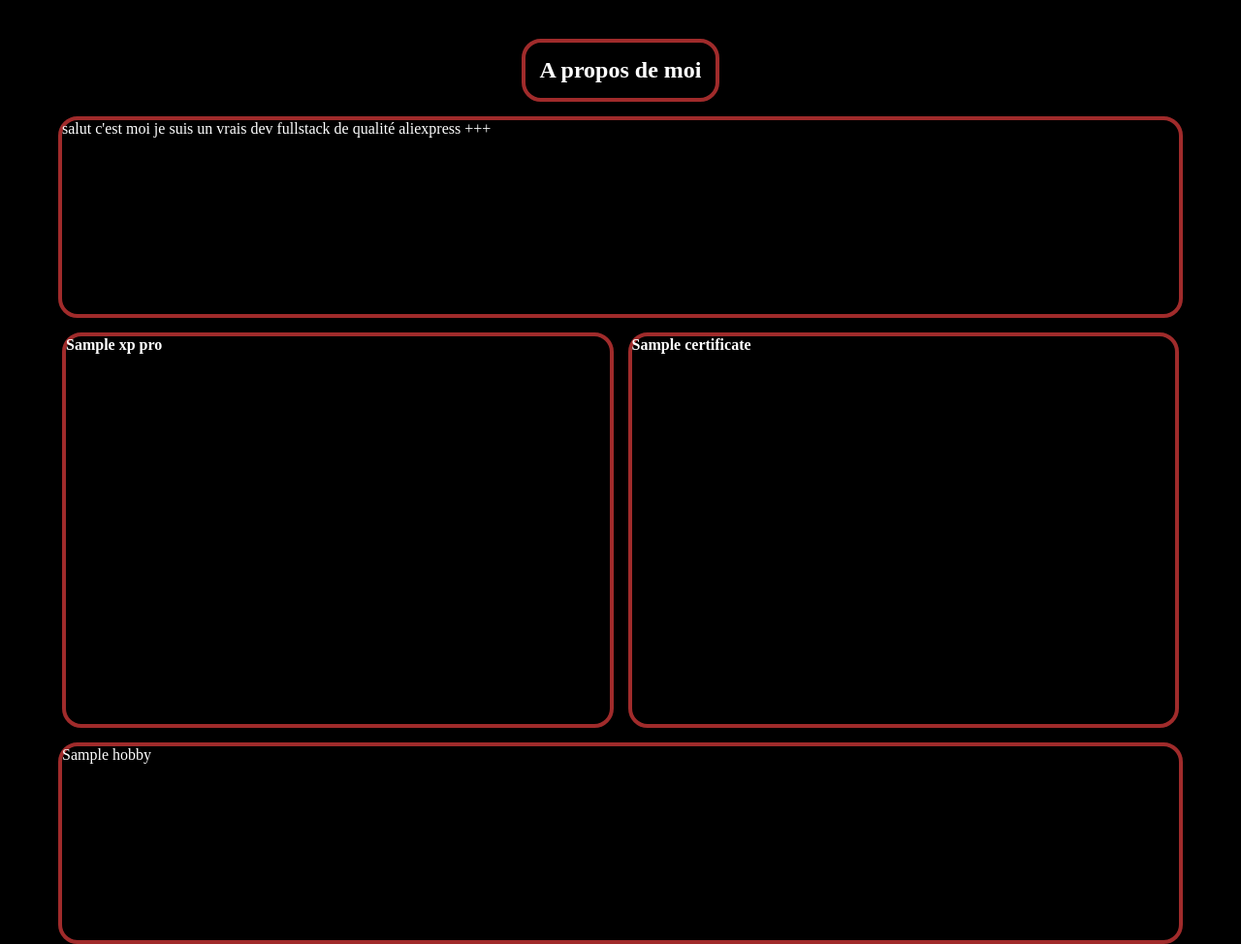
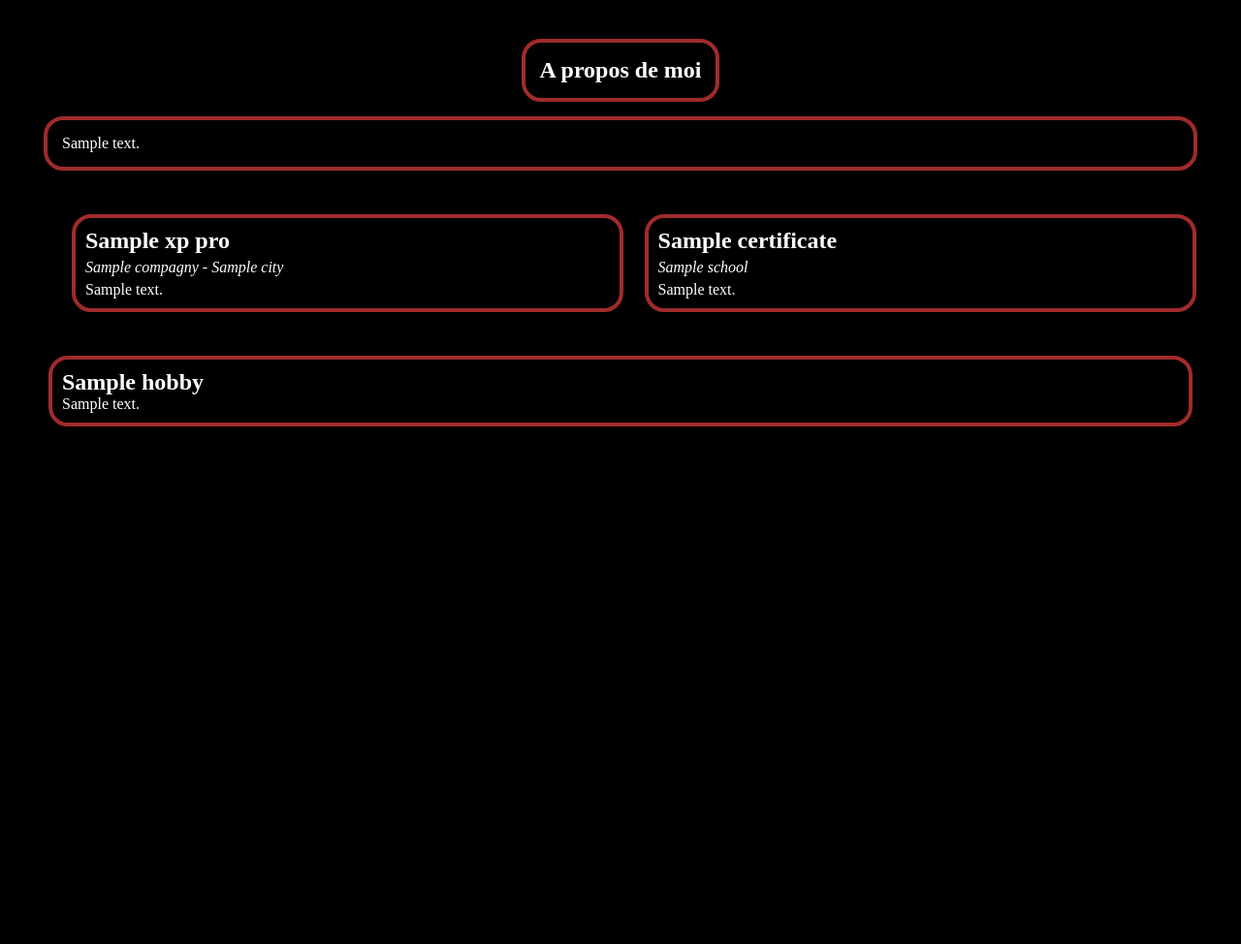
Before and after one commit to Catoire-dev/portefolio_catoire-dev, a Symfony app: template back/templates/about/about.html.twig in a window 1280 px wide. Shown: the part 48-1022 px from the top of the page at 97% size. After the commit the page ends 488 px from the top, so only its background shows below. Run offline with Twig, Linux system fonts and the light colour scheme; the template is opened without the code that fills it: most values are stand-ins (such as "Sample title", 1, 10 or a date in 2020); some libraries are stand-ins or nearby versions.

Commit message:
Add bio to user | Make about section more 'fancy' | correct display mistake in project template (raw display for description)

```diff
--- a/back/public/styles/about.css
+++ b/back/public/styles/about.css
@@ -8,9 +8,8 @@
 }
 
 #bio {
-
     width: 90%;
-    height: 200px;
+    padding: 15px;
 }
 
 #cv {
@@ -22,20 +21,38 @@
     gap: 15px;
 }
 
+.section-cv {
+    /* background-color: #000000; */
+    width: 47%;
+    padding: 10px;
+
+    align-items: baseline;
+    gap: 20px;
+}
+
+.card-cv {
+    width: 100%;
+    margin-top: 0;
+    padding: 10px;
+
+    align-items: baseline;
+    gap: 5px;
+
+}
+
 #xp-pro {
-    /* background-color: #000000; */
-    width: 49%;
-    height: 400px;
+
 }
 
 #studies {
-    /* background-color: #000000; */
-    width: 49%;
-    height: 400px;
+
 }
 
 #hobbies {
+    width: 90%;
+    padding: 10px;
 
-    width: 90%;
-    height: 200px;
+    align-items: flex-start;
+    flex-direction: row;
+    gap: 15px;
 }
--- a/back/src/Controller/Admin/DashboardController.php
+++ b/back/src/Controller/Admin/DashboardController.php
@@ -17,7 +17,7 @@ use Symfony\Component\Security\Http\Attribute\IsGranted;
 class DashboardController extends AbstractDashboardController
 {
     #[Route('/admin', name: 'admin')]
-    #[IsGranted('ROLE_ADMIN')]
+    #[IsGranted('ROLE_ADMIN', message:'Ta rien a foutre ici, casse toi')]
     public function index(): Response
     {
         return $this->render('admin/admin.html.twig');
--- a/back/src/Controller/Admin/UserCrudController.php
+++ b/back/src/Controller/Admin/UserCrudController.php
@@ -24,6 +24,7 @@ use EasyCorp\Bundle\EasyAdminBundle\Context\AdminContext;
 use Symfony\Component\Form\Extension\Core\Type\PasswordType;
 use Symfony\Component\Form\Extension\Core\Type\RepeatedType;
 use EasyCorp\Bundle\EasyAdminBundle\Controller\AbstractCrudController;
+use EasyCorp\Bundle\EasyAdminBundle\Field\TextEditorField;
 use Symfony\Component\PasswordHasher\Hasher\UserPasswordHasherInterface;
 
 class UserCrudController extends AbstractCrudController
@@ -67,7 +68,9 @@ class UserCrudController extends AbstractCrudController
                 ->renderAsSwitch(false)
                 ->setFormTypeOptions([
                     'disabled' => 'disabled'
-                    ])
+                ]),
+            TextEditorField::new('bio')
+                ->hideOnIndex()
         ];
     }
 
--- a/back/src/Controller/SetupController.php
+++ b/back/src/Controller/SetupController.php
@@ -41,6 +41,7 @@ class SetupController extends AbstractController {
             ->setCreateAt(new DateTimeImmutable())
             ->setIsVerified(false)
             ->setRoles(['ROLE_USER'])
+            ->setBio($this->faker->realTextBetween(500, 700, 2))
             ->setPassword($butcher->hashPassword($new, '123456'));
 
             $emi->persist($new);
--- a/back/src/Security/LoginAuthenticator.php
+++ b/back/src/Security/LoginAuthenticator.php
@@ -49,7 +49,7 @@ class LoginAuthenticator extends AbstractLoginFormAuthenticator
         }
 
         // For example:
-        return new RedirectResponse($this->urlGenerator->generate('home'));
+        return new RedirectResponse($this->urlGenerator->generate('app_home'));
         // throw new \Exception('TODO: provide a valid redirect inside '.__FILE__);
     }
 
--- a/back/templates/about/about.html.twig
+++ b/back/templates/about/about.html.twig
@@ -8,32 +8,37 @@
     <section id="about" class="box">
         <h1 class="border-red">A propos de moi</h1>
         <section id="bio" class="border-red">
-            <p>salut c'est moi je suis un vrais dev fullstack de qualité aliexpress +++</p>
+            <p>{{bio|striptags("<h1>, <ul> ,<ol>, <li> <strong>, <em>,  <a>, <del>, <div>, <pre>, <blockquote>")|raw}}</p>
         </section>
-
-
         <section id="cv">
 
-            <section id="xp-pro" class="border-red">
+            <section id="xp-pro" class="box section-cv">
                 {% for xp in xpPro %}
-                    <h1>{{xp.title}}</h1>
+                    <div class="border-red box card-cv">
+                        <h2>{{xp.title}}</h1>
+                        <i>{{xp.compagny}} - {{xp.city}}</i>
+                        <p>{{xp.description|striptags("<h1>, <ul> ,<ol>, <li> <strong>, <em>,  <a>, <del>, <div>, <pre>, <blockquote>")|raw}}</p>
+                    </div>
                 {% endfor %}
             </section>
 
-
-            <section id="studies" class="border-red">
+            <section id="studies" class="box section-cv">
                 {% for s in studies %}
-                    <h1>{{s.certificate}}</h1>
+                    <div class="border-red box card-cv">
+                        <h2>{{s.certificate}}</h2>
+                        <i>{{s.school}}</i>
+                        <p>{{s.description|striptags("<h1>, <ul> ,<ol>, <li> <strong>, <em>,  <a>, <del>, <div>, <pre>, <blockquote>")|raw}}</p>
+                    </div>
                 {% endfor %}
             </section>
         </section>
 
-
-
-
-        <section id="hobbies" class="border-red">
+        <section id="hobbies" class="border-red box">
             {% for h in hobbies %}
-                {{h.name}}
+                <div>
+                    <h2>{{h.name}}</h2>
+                    <p>{{h.description|striptags("<h1>, <ul> ,<ol>, <li> <strong>, <em>,  <a>, <del>, <div>, <pre>, <blockquote>")|raw}}</p>
+                </div>
             {% endfor %}
         </section>
     </section>
--- a/back/templates/project/project_details.html.twig
+++ b/back/templates/project/project_details.html.twig
@@ -15,7 +15,7 @@
                 asset(p.img) :
                 asset('assets/image/' ~ p.img)}}"
                 class="border-red" alt="Visuel du projet {{p.name}}">
-            <p>{{p.description|striptags("<strong>, <em>, <del>, <a>, <div>")|raw}}</p>
+            <p>{{p.description|striptags("<h1>, <ul> ,<ol>, <li> <strong>, <em>,  <a>, <del>, <div>, <pre>, <blockquote>")|raw}}</p>
         </div>
         <a href="{{p.link}}" target="_blank">Voir le projet en live</a>
 
```
Also changed, not shown: back/migrations/Version20230803175156.php (added, +31 -0 lines), back/src/Controller/AboutController.php (+5 -2 lines), back/src/Entity/User.php (+16 -0 lines).
